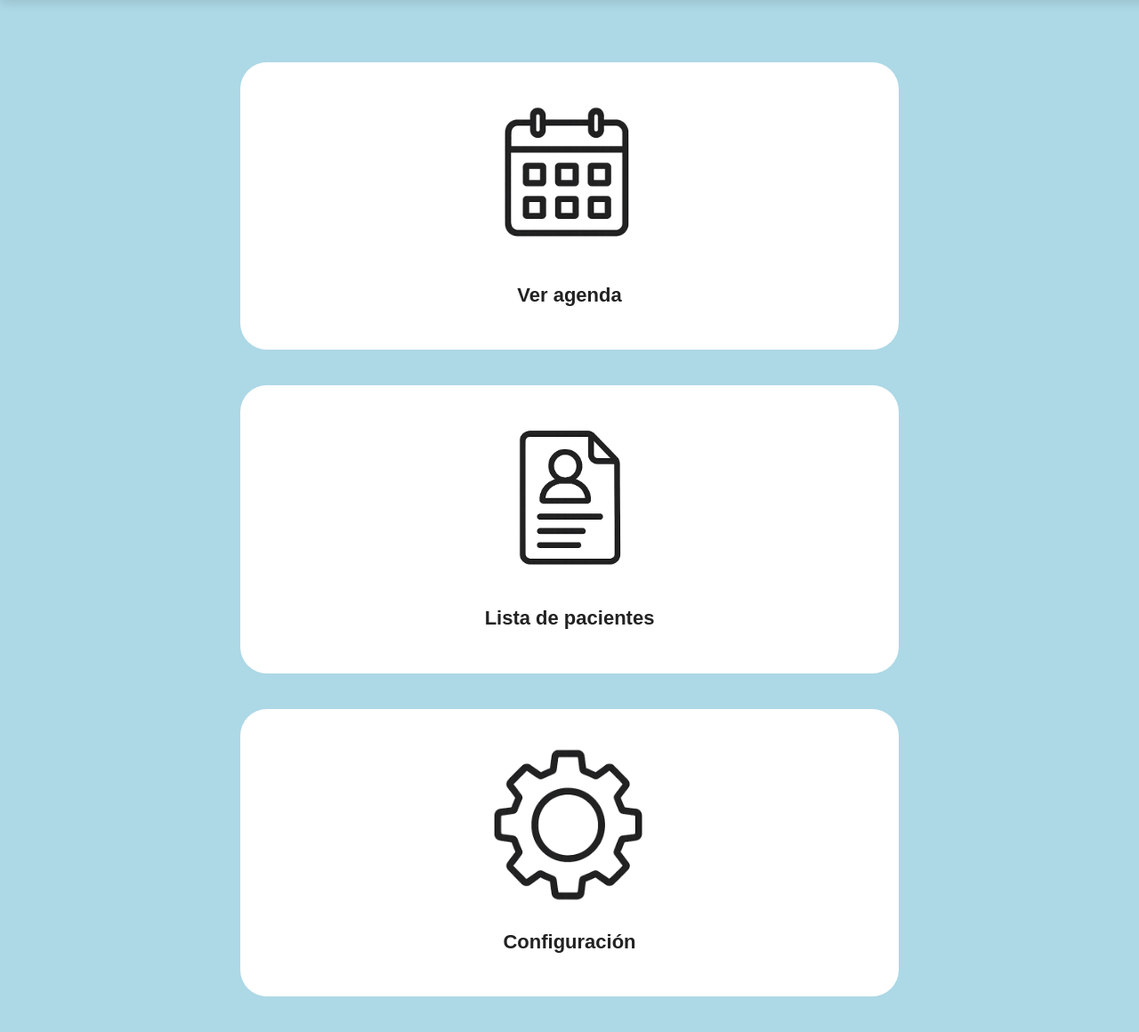
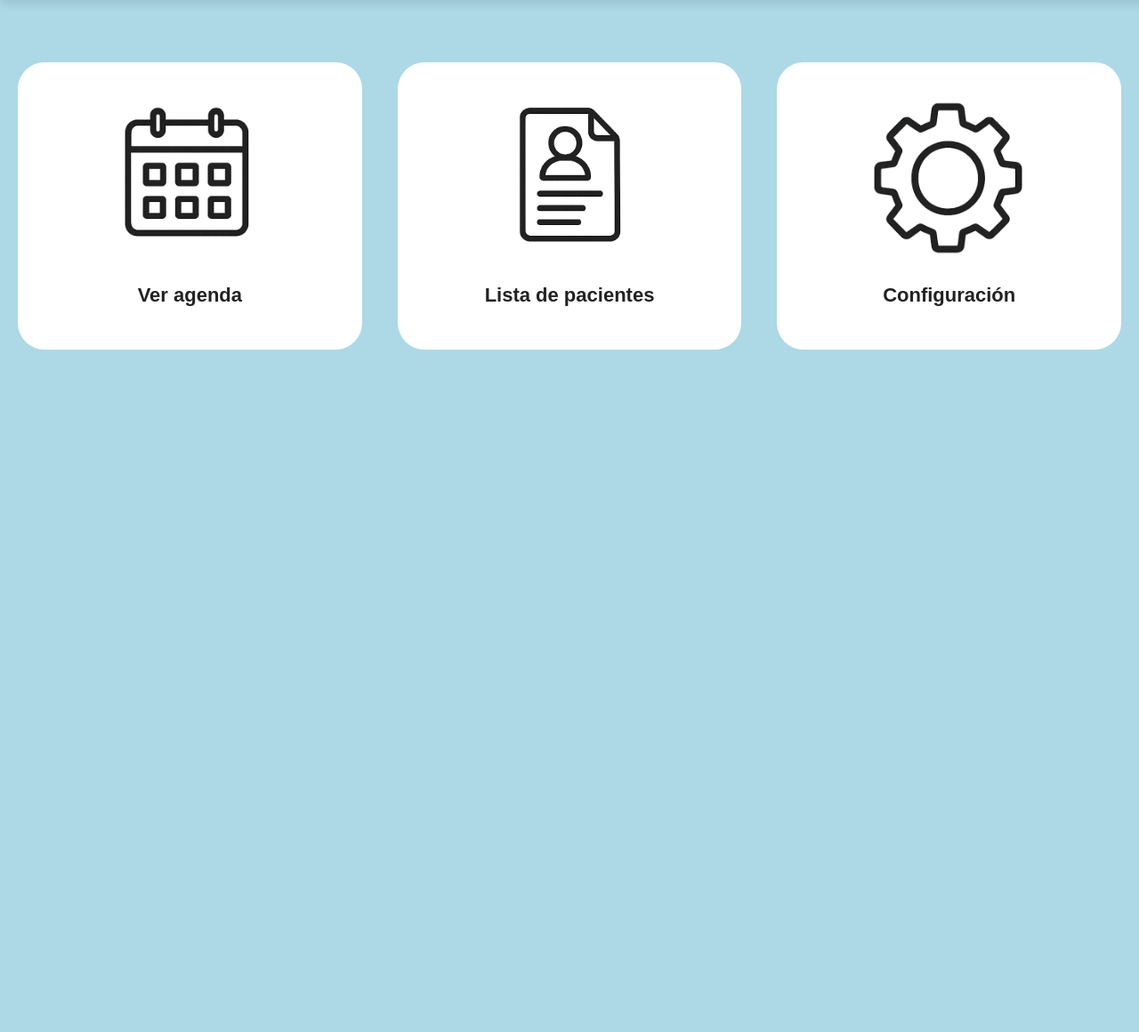
Before and after one commit to facu-stack/ntrkds, a Flask app: page /home in a window 1280 px wide. Shown: the part 90-1250 px from the top of the page at 89% size. After the commit the page ends 483 px from the top, so only its background shows below. Run offline with Flask 3, Linux system fonts and the light colour scheme.

Commit message:
Update style.css

```diff
--- a/static/styles/style.css
+++ b/static/styles/style.css
@@ -463,8 +463,9 @@ button:hover {
 /* --- TARJETAS PRINCIPALES --- */
 .contenedorPrincipal {
   display: flex;
-  flex-direction: column;
+  flex-direction:row;
   align-items: center;
+  justify-content: center;
   margin-top: 120px;
   gap: 40px;
 }
```
